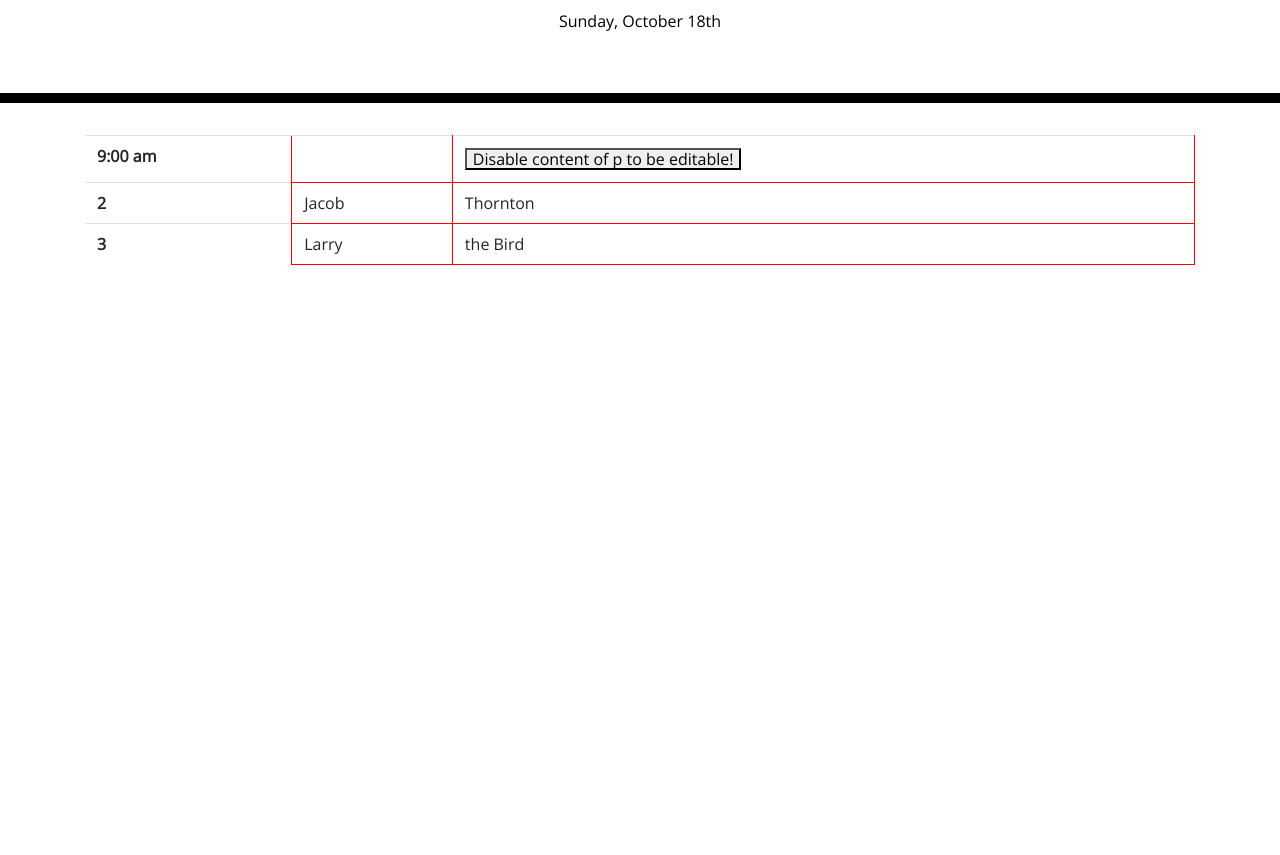
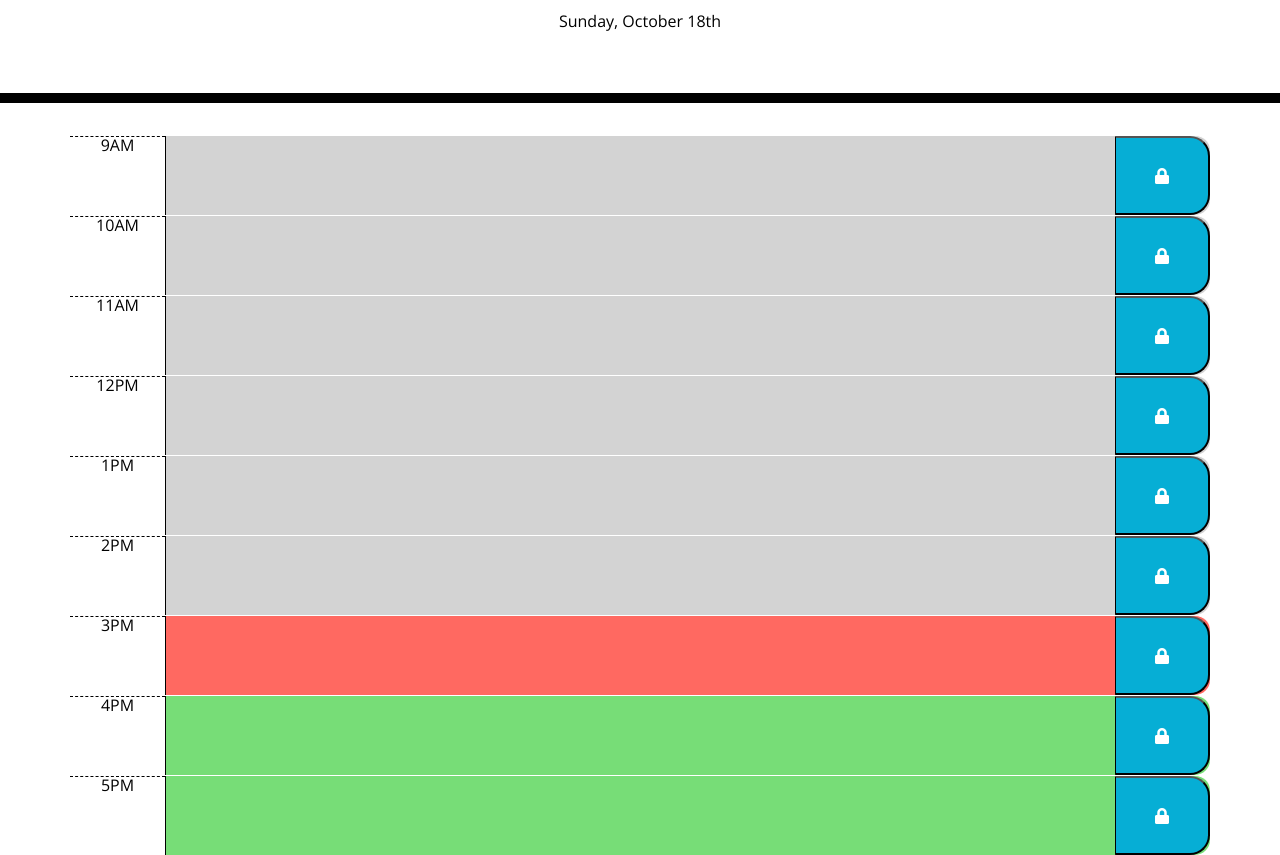
Before and after one commit to eaborden/workdaysched, a plain HTML site: page index.html in a window 1280 px wide. Shown: the part 181-1036 px from the top of the page. Before the commit the page ends 800 px from the top, so only its background shows below. Drawn offline with nearby package versions, Linux system fonts and the light colour scheme.

Commit message:
Final changes to production files

```diff
--- a/index.html
+++ b/index.html
@@ -18,66 +18,92 @@
       href="https://fonts.googleapis.com/css?family=Open+Sans&display=swap"
       rel="stylesheet"
     />
+    <script src="https://ajax.googleapis.com/ajax/libs/jquery/3.5.1/jquery.min.js"></script>
+
     <link rel="stylesheet" href="style.css" />
     <script src="lib/moment/moment.min.js"></script>
     <title>Work Day Scheduler</title>
+
   </head>
 
   <body>
     <header class="jumbotron">
       <h1 class="display-3">Work Day Scheduler</h1>
       <p class="lead">A simple calendar app for scheduling your work day</p>
+
       <!--Not sure what the below code refers to-->
+
       <p id="currentDay" class="lead"></p>
 
-      <!--Thi sis where the data function begins using moment-->
+      <!--This is where the data function begins using moment.min.js-->
 
       <div id="output"></div>
       <script type="text/javascript">
-      (function()
-      {
-        var Date = moment();
-        var eDisplayMoment = document.getElementById('output');
-        // display output in the preferred format
-        eDisplayMoment.innerHTML = Date.format('dddd, MMMM Do');
-      })();
 
     </script>
     </header>
-    <!-- <p id="myP" contenteditable="true">Try to change this text.</p>
-
-<button onclick="myFunction(this);">Disable content of p to be editable!</button>
-
-<p id="demo"></p> -->
 
 
     <div class="container">
       <!-- Timeblocks go here -->
       <!-- Each row needs three columns col1: hour col2: text input col3: lock button-->
-      <table class="table">
-          <tbody>
-          <tr>
-            <th scope="row">9:00 am</th>
-            <td id="pt-3-half" contenteditable="true"></td>
-            <td><button onclick="myFunction(this);">Disable content of p to be editable!</button></td>
-          </tr>
-          <tr>
-            <th scope="row">2</th>
-            <td>Jacob</td>
-            <td>Thornton</td>
+      <!--The first column needs to show text from 9am to 5pm.  But the actual time needs to be 24hr time-->
+      <!--Need local storage to hold onto the column 2 input if refreshed, but is that what the contenteditable doing-->
+      <!--Do I need to create 9 rows and 3 columns manually, or does this incorporate a loop-->
 
-          </tr>
-          <tr>
-            <th scope="row">3</th>
-            <td>Larry</td>
-            <td>the Bird</td>
-          </tr>
-        </tbody>
-      </table>
+      <div class="row time-block">
+      <div data-hour ="9" class="hour col-sm-1">9AM</div>
+      <textarea class = "description col-sm-10"></textarea>
+      <button class = "saveBtn col-sm-1"><i class="fas fa-lock"></i></button>
+      </div>
+      <div class="row time-block">
+        <div data-hour="10" class="hour col-sm-1">10AM</div>
+      <textarea class = "description col-sm-10"></textarea>
+      <button class = "saveBtn col-sm-1"><i class="fas fa-lock"></i></button>
+      </div>
+      <div class="row time-block">
+        <div data-hour="11" class="hour col-sm-1">11AM</div>
+      <textarea class = "description col-sm-10"></textarea>
+      <button class = "saveBtn col-sm-1"><i class="fas fa-lock"></i></button>
+      </div>
+      <div class="row time-block">
+        <div data-hour="12" class="hour col-sm-1">12PM</div>
+      <textarea class = "description col-sm-10"></textarea>
+      <button class = "saveBtn col-sm-1"><i class="fas fa-lock"></i></button>
+      </div>
+      <div class="row time-block">
+        <div data-hour="13" class="hour col-sm-1">1PM</div>
+      <textarea class = "description col-sm-10"></textarea>
+      <button class = "saveBtn col-sm-1"><i class="fas fa-lock"></i></button>
+      </div>
+      <div class="row time-block">
+        <div data-hour="14" class="hour col-sm-1">2PM</div>
+      <textarea class = "description col-sm-10"></textarea>
+      <button class = "saveBtn col-sm-1"><i class="fas fa-lock"></i></button>
+      </div>
+      <div class="row time-block">
+        <div data-hour="15" class="hour col-sm-1">3PM</div>
+      <textarea class = "description col-sm-10"></textarea>
+      <button class = "saveBtn col-sm-1"><i class="fas fa-lock"></i></button>
+      </div>
+      <div class="row time-block">
+        <div data-hour="16" class="hour col-sm-1">4PM</div>
+      <textarea class = "description col-sm-10"></textarea>
+      <button class = "saveBtn col-sm-1"><i class="fas fa-lock"></i></button>
+      </div>
+      <div class="row time-block">
+      <div data-hour="17" class="hour col-sm-1">5PM</div>
+      <textarea class = "description col-sm-10"></textarea>
+      <button class = "saveBtn col-sm-1"><i class="fas fa-lock"></i></button>
+      </div>
+  </div>
+  <!-- <p><strong>rendertext</strong> <span id="renderText2"></span></p>     -->
+  <!--<textarea id = "render"></textarea>-->
 
-  </div>
+    <script src="https://code.jquery.com/jquery-3.4.1.min.js"></script>
     <script src="script.js"></script>
-    <script src="https://code.jquery.com/jquery-3.4.1.min.js"></script>
     <script src="https://cdnjs.cloudflare.com/ajax/libs/moment.js/2.24.0/moment.min.js"></script>
   </body>
+
+
 </html>
--- a/script.js
+++ b/script.js
@@ -1,96 +1,75 @@
-const $tableID = $('#table');
- const $BTN = $('#export-btn');
- const $EXPORT = $('#export');
+(function()
+      {
+        var Date = moment();
+        var eDisplayMoment = document.getElementById('output');
+        // display output in the preferred format
+        eDisplayMoment.innerHTML = Date.format('dddd, MMMM Do');
+      })();
 
- const newTr = `
-<tr class="hide">
-  <td class="pt-3-half" contenteditable="true">Example</td>
-  <td class="pt-3-half" contenteditable="true">Example</td>
-  <td class="pt-3-half" contenteditable="true">Example</td>
-  <td class="pt-3-half" contenteditable="true">Example</td>
-  <td class="pt-3-half" contenteditable="true">Example</td>
-  // remove sort arrows
-//
-  <td>
-    <span class="table-remove"><button type="button" class="btn btn-danger btn-rounded btn-sm my-0 waves-effect waves-light">Remove</button></span>
-  </td>
-</tr>`;
+(function()
+      {
+        var Hour = moment();
+        var currrentHour = parseInt(Hour.format('HH'));
+        $(".time-block").each(function(){
+          //console.log($(this))
 
- $('.table-add').on('click', 'i', () => {
+          //console.log($(Hour))
+          //console.log(($(this).first().attr("data-hour")))
+          var blockHour = parseInt($(this).children(0).data("hour"))
+          if(localStorage.getItem(blockHour))
+          {
+            $(this).children(".description").val(localStorage.getItem(blockHour))
+          }
 
-   const $clone = $tableID.find('tbody tr').last().clone(true).removeClass('hide table-line');
+          if(blockHour < currrentHour){
+            $(this).addClass("past")
+          }
+          else if(blockHour === currrentHour){
+            $(this).removeClass("past")
+            $(this).addClass("present")
+          }
+          else{
+            $(this).removeClass("past")
+            $(this).removeClass("present")
+            $(this).addClass("future")
+          }
+          //console.log($(blockHour))
+          //console.log(blockHour)
+        })
 
-   if ($tableID.find('tbody tr').length === 0) {
+      })()
+//------------------------------------------------
+//localStorage nightmare
+//------------------------------------------------
+$(".saveBtn").on("click",function(){
+  var blockHour = ($(this).siblings(".hour").data("hour"))
+  //var descriptiontext = ($(this).prev().data("description"))
+  var description = ($(this).siblings(".description").val())
 
-     $('tbody').append(newTr);
-   }
 
-   $tableID.find('table').append($clone);
- });
+  //$(selector).siblings(filter)
 
- $tableID.on('click', '.table-remove', function () {
 
-   $(this).parents('tr').detach();
- });
 
-//  $tableID.on('click', '.table-up', function () {
+ //localStorage.setItem(descriptionText);
+// console.log(descriptionText);
 
-//    const $row = $(this).parents('tr');
 
-//    if ($row.index() === 0) {
-//      return;
-//    }
+// console.log(blockHour);
+// console.log(description);
 
-//    $row.prev().before($row.get(0));
-//  });
 
-//  $tableID.on('click', '.table-down', function () {
+localStorage.setItem(blockHour, description)
 
-//    const $row = $(this).parents('tr');
-//    $row.next().after($row.get(0));
-//  });
 
- // A few jQuery helpers for exporting only
- jQuery.fn.pop = [].pop;
- jQuery.fn.shift = [].shift;
+})
 
- $BTN.on('click', () => {
 
-   const $rows = $tableID.find('tr:not(:hidden)');
-   const headers = [];
-   const data = [];
-
-   // Get the headers (add special header logic here)
-   $($rows.shift()).find('th:not(:empty)').each(function () {
-
-     headers.push($(this).text().toLowerCase());
-   });
-
-   // Turn all existing rows into a loopable array
-   $rows.each(function () {
-     const $td = $(this).find('td');
-     const h = {};
-
-     // Use the headers from earlier to name our hash keys
-     headers.forEach((header, i) => {
-
-       h[header] = $td.eq(i).text();
-     });
-
-     data.push(h);
-   });
-
-   // Output the result
-   $EXPORT.text(JSON.stringify(data));
- });
-
- function myFunction(button) {
-  var x = document.getElementsById("pt-3-half");
-  if (x.contentEditable == "true") {
-    x.contentEditable = "false";
-    button.innerHTML = "Enable content of p to be editable!";
-  } else {
-    x.contentEditable = "true";
-    button.innerHTML = "Disable content of p to be editable!";
-  }
-}
+// document.getElementById("save").addEventListener("click", function ()
+//     {
+//         var user = document.getElementById("user").value ;
+//         //localStorage["user"] = user ;
+//         localStorage.setItem("user", user) ;
+//         alert("gmail id saved") ;
+//         console.log("gmail id saved")
+//     } , false);
--- a/style.css
+++ b/style.css
@@ -40,6 +40,8 @@ textarea{
   background-color: #ffffff;
   color: #000000;
   border-top: 1px dashed #000000;
+  padding-top: 10pxs;
+
 }
 
 .past {
@@ -59,17 +61,20 @@ textarea{
 
 .saveBtn {
   border-left: 1px solid black;
-  border-top-right-radius: 15px;
-  border-bottom-right-radius: 15px;
+  border-top-right-radius: 20px;
+  border-bottom-right-radius: 20px;
   background-color: #06AED5;
   color: white;
 }
 
 .saveBtn i:hover {
+  color: black;
   font-size: 20px;
   transition: all .3s ease-in-out;
 }
 
-td {
-  border: 1px solid red;
+
+#render {
+  border: 1px solid black;
+
 }
```
Also changed, not shown: tabletest.html (deleted, +0 -17 lines), test.html (deleted, +0 -42 lines), snippets.txt (deleted).
